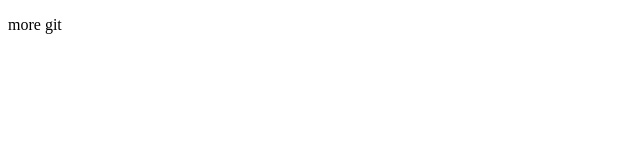
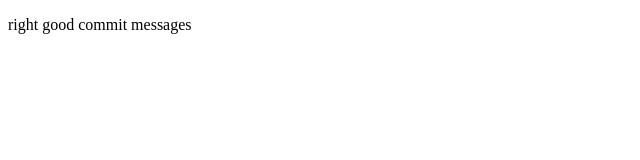
Before and after one commit to Hayden-Neilson/git-pr, a plain HTML site: page dupe/prassign/index.html in a window 1280 px wide. Shown: the whole page, without its empty margins (0-640 px from the left). Drawn offline with Linux system fonts and the light colour scheme.

Commit message:
good commits

```diff
--- a/dupe/prassign/index.html
+++ b/dupe/prassign/index.html
@@ -7,6 +7,6 @@
     <title>fora git</title>
   </head>
   <body>
-    <p>more git</p>
+    <p>right good commit messages</p>
   </body>
 </html>
```
